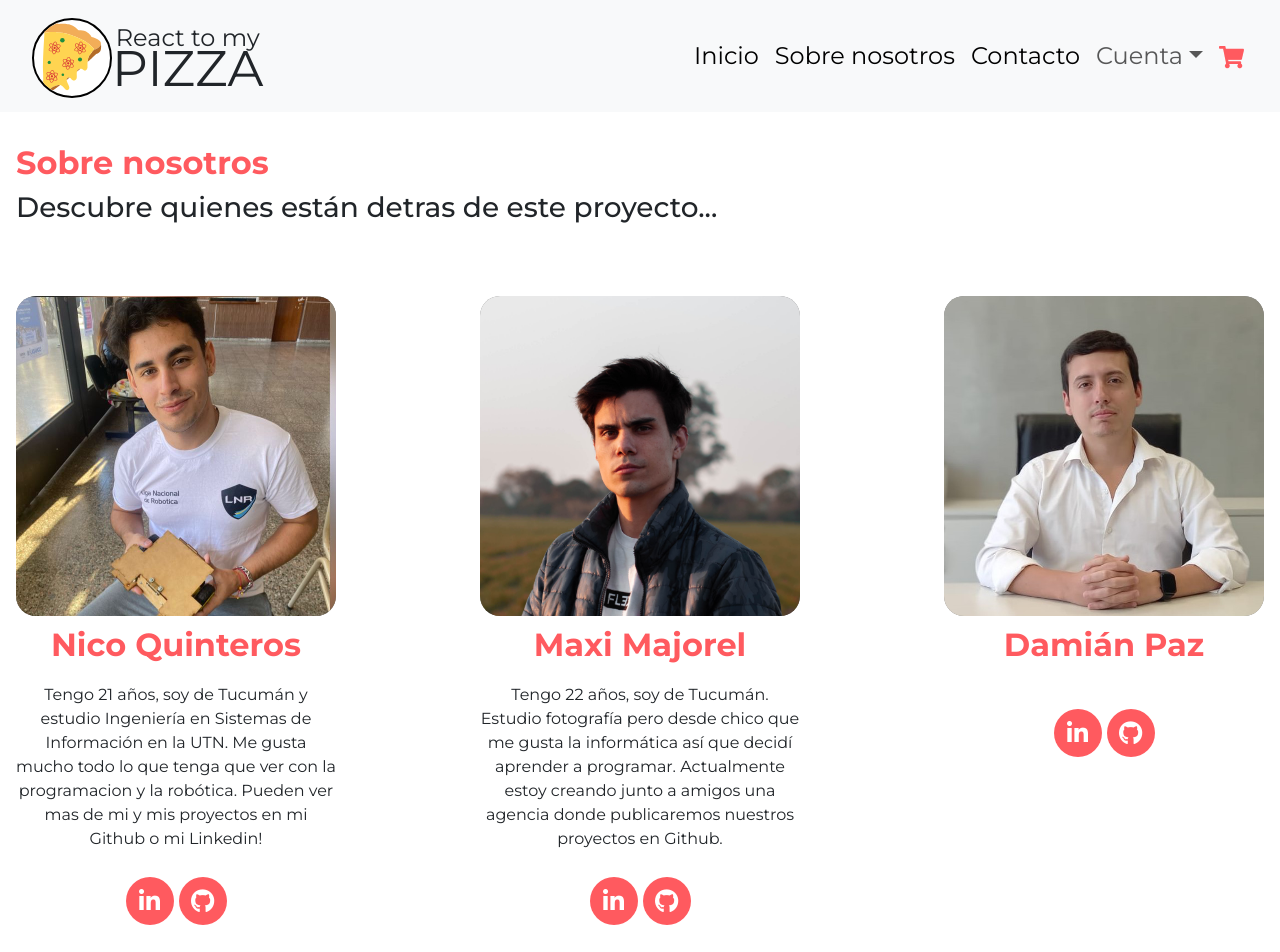
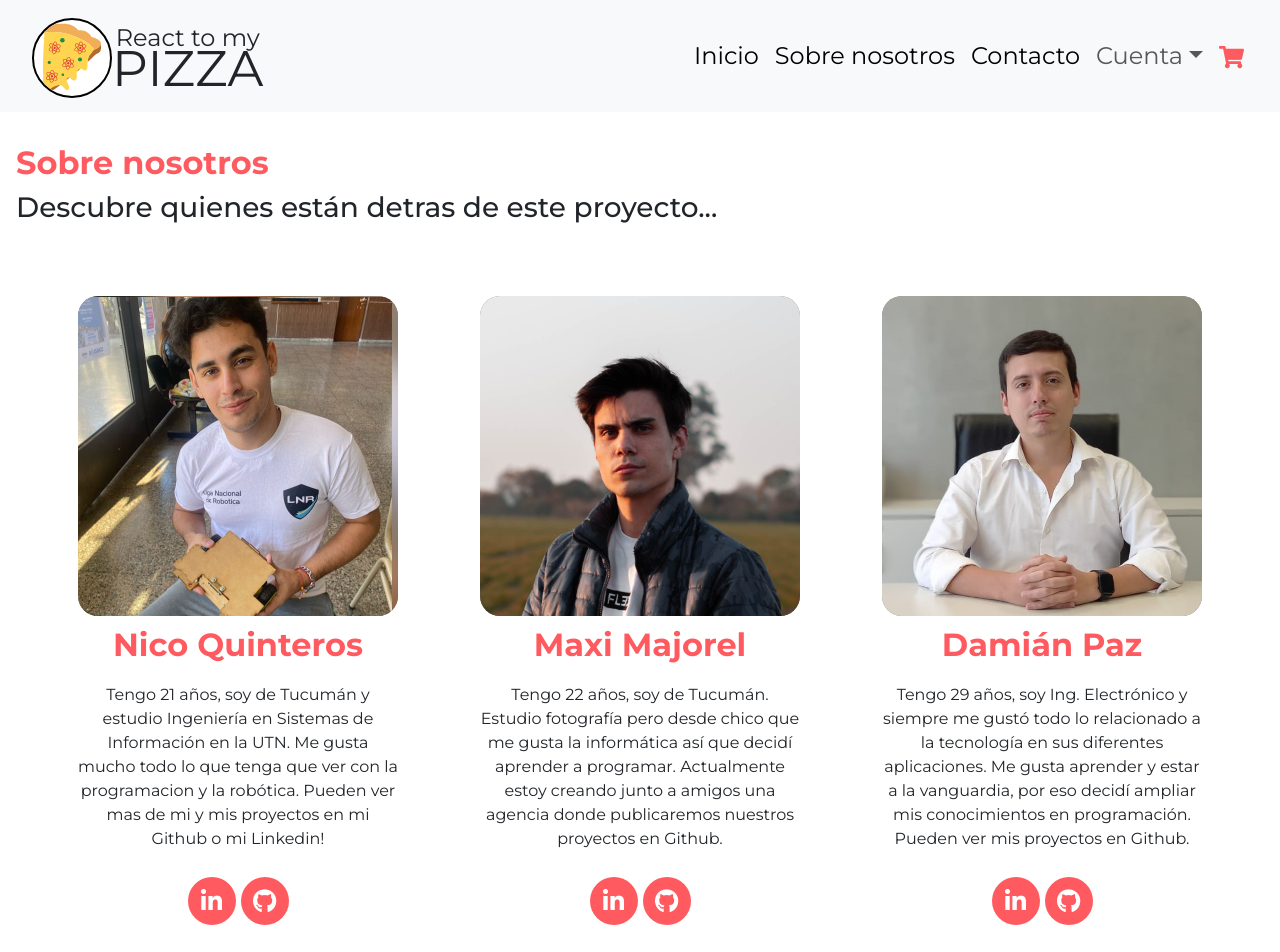
Before and after one commit to Grupo-4-Rolling-Code-45i/Frontend, a React (Vite) app: page /sobre-nosotros in a window 1280 px wide. Shown: the top 952 px of the page. Built offline with nearby package versions, Linux system fonts and the light colour scheme.

Commit message:
feature/about-us actualizado
Completados los cambios a descripciones y estéticos.

```diff
--- a/src/about-us/css/aboutus.css
+++ b/src/about-us/css/aboutus.css
@@ -17,7 +17,7 @@
   display: flex;
   margin-top: 4rem;
   flex-wrap: wrap !important;
-  justify-content: space-between;
+  justify-content: space-evenly;
   gap: 20px;
 }
 .sobreNosotros-card {
--- a/src/about-us/pages/AboutUs.jsx
+++ b/src/about-us/pages/AboutUs.jsx
@@ -46,7 +46,7 @@ export const Aboutus = () => {
           <img className='sobreNosotros-image' src="src\about-us\assets\damian.jpg" alt="Fotografía de Damián Paz" />
         </div>
         <h4 className='sobreNosotros-nombre-card'>Damián Paz</h4>
-        <p className='sobreNosotros-desc-card'></p>
+        <p className='sobreNosotros-desc-card'>Tengo 29 años, soy Ing. Electrónico y siempre me gustó todo lo relacionado a la tecnología en sus diferentes aplicaciones. Me gusta aprender y estar a la vanguardia, por eso decidí ampliar mis conocimientos en programación. Pueden ver mis proyectos en Github.</p>
         <div className="sobreNosotros-conteiner-botones">
           <a  className='sobre-nosotros-link' href="https://www.linkedin.com/in/damian-paz-b72336185/" target='_blank'>
           <button className='sobreNosotros-boton-social'>
```
